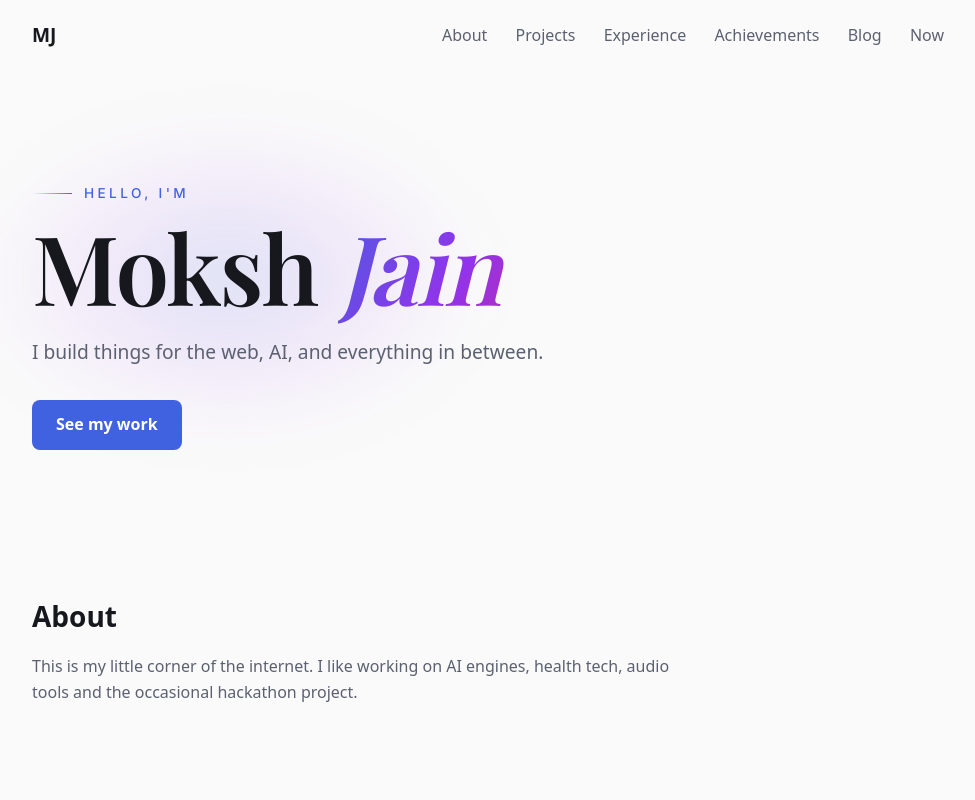
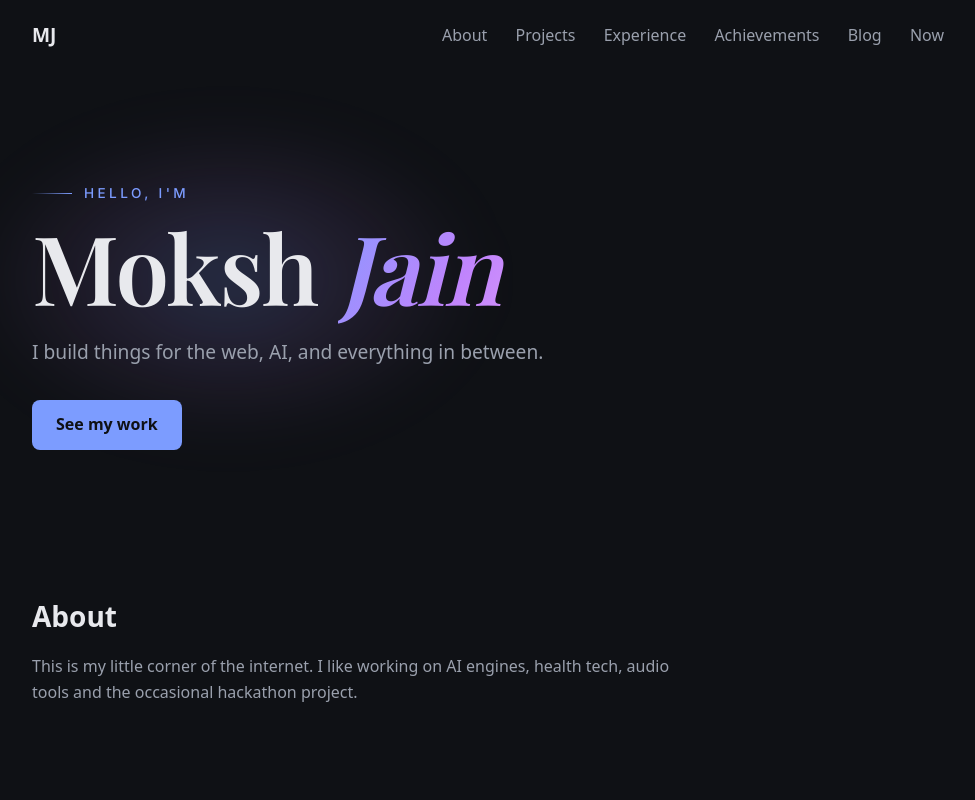
Before and after one commit to mokshjain-cmd/mokshjain-cmd.github.io, a plain HTML site: page index.html in a window 1280 px wide. Shown: the top 800 px of the page, without its empty margins (152-1127 px from the left). Drawn offline with nearby package versions, Linux system fonts and the light colour scheme; a web font is replaced by a local one.

Commit message:
Switch site to dark theme
Co-Authored-By: Claude Opus 5.5 <noreply@anthropic.com>
Claude-Session: https://claude.ai/code/session_013w5Ak5ydktAFnak8P2Rcxb

```diff
--- a/style.css
+++ b/style.css
@@ -1,11 +1,11 @@
 :root {
-  --bg: #fafafa;
-  --surface: #ffffff;
-  --text: #16181d;
-  --muted: #5b6170;
-  --accent: #4062e0;
-  --border: #e3e5ea;
-  color-scheme: light;
+  --bg: #0f1115;
+  --surface: #181b22;
+  --text: #e8e9ed;
+  --muted: #9aa0ad;
+  --accent: #7c9cff;
+  --border: #262a33;
+  color-scheme: dark;
 }
 
 * { box-sizing: border-box; margin: 0; padding: 0; }
@@ -46,7 +46,7 @@ section { padding: 4rem 0; }
   left: -4rem;
   width: min(520px, 90vw);
   height: 320px;
-  background: radial-gradient(closest-side, rgba(64, 98, 224, 0.16), rgba(168, 85, 247, 0.10), transparent);
+  background: radial-gradient(closest-side, rgba(124, 156, 255, 0.22), rgba(192, 132, 252, 0.10), transparent);
   filter: blur(30px);
   pointer-events: none;
 }
@@ -80,7 +80,7 @@ section { padding: 4rem 0; }
 .hero h1 .name-last {
   font-style: italic;
   font-weight: 500;
-  background: linear-gradient(120deg, #4062e0 0%, #9333ea 50%, #db2777 100%);
+  background: linear-gradient(120deg, #7c9cff 0%, #c084fc 50%, #f0abfc 100%);
   background-size: 200% auto;
   -webkit-background-clip: text;
   background-clip: text;
@@ -106,7 +106,7 @@ section { padding: 4rem 0; }
   padding: 0.75rem 1.5rem;
   border-radius: 8px;
   background: var(--accent);
-  color: #ffffff;
+  color: #0f1115;
   font-weight: 600;
   transition: transform 0.15s ease;
 }
```
